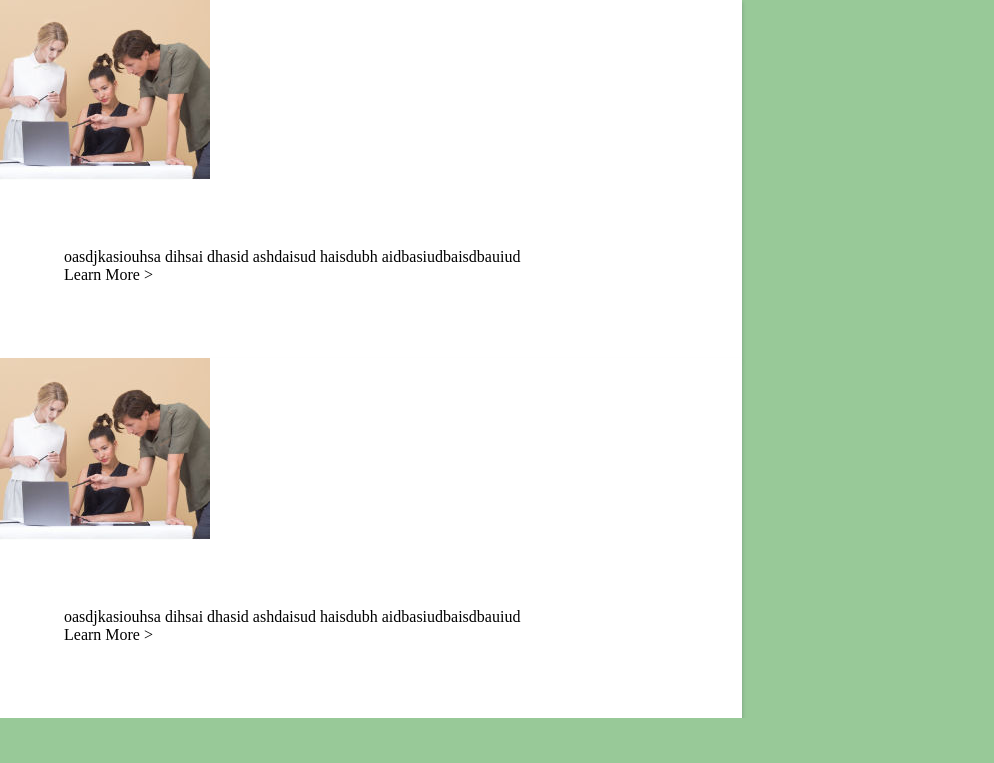
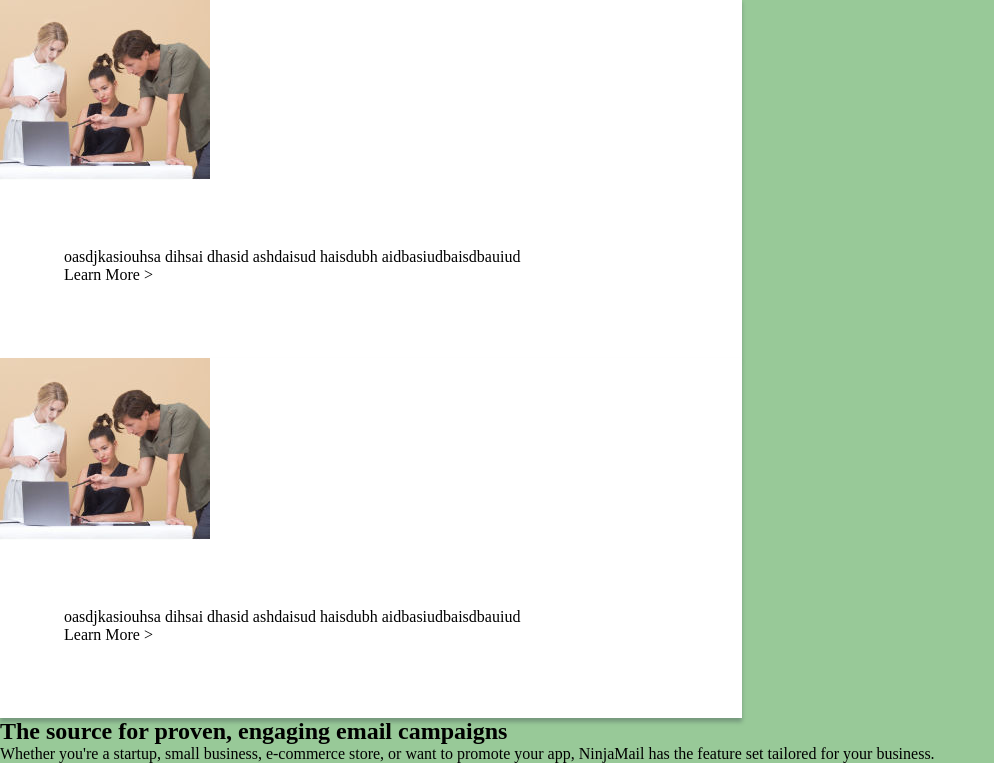
Before and after one commit to matheush9/ninja-mail-page, a Next.js app: page / in a window 1280 px wide. Shown: the part 1043-1806 px from the top of the page, without its empty margins (0-994 px from the left). Before the commit the page ends 1761 px from the top, so only its background shows below. Built offline with nearby package versions, Linux system fonts and the light colour scheme.

Commit message:
feat: added TheSource component

```diff
--- a/src/components/TheSource/index.jsx
+++ b/src/components/TheSource/index.jsx
@@ -1,5 +1,14 @@
 import styles from "./thesource.module.scss";
 
 export default function TheSource() {
-  return <div className={styles.component}></div>;
+  return (
+    <div className={styles.component}>
+      <h2>The source for proven, engaging email campaigns</h2>
+      <p>
+        Whether you&apos;re a startup, small business, e-commerce store, or want
+        to promote your app, NinjaMail has the feature set tailored for your
+        business.
+      </p>
+    </div>
+  );
 }
```
